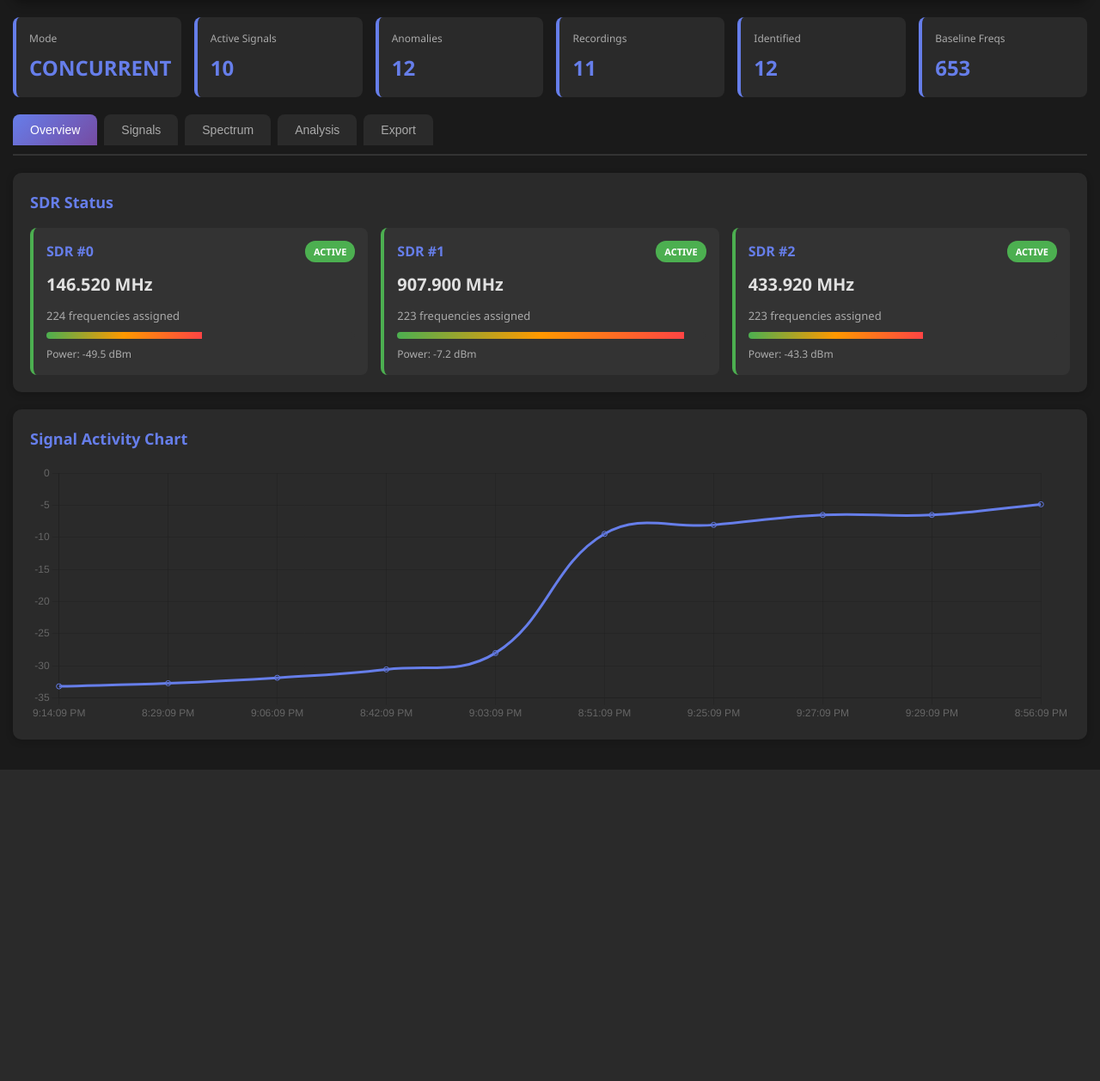
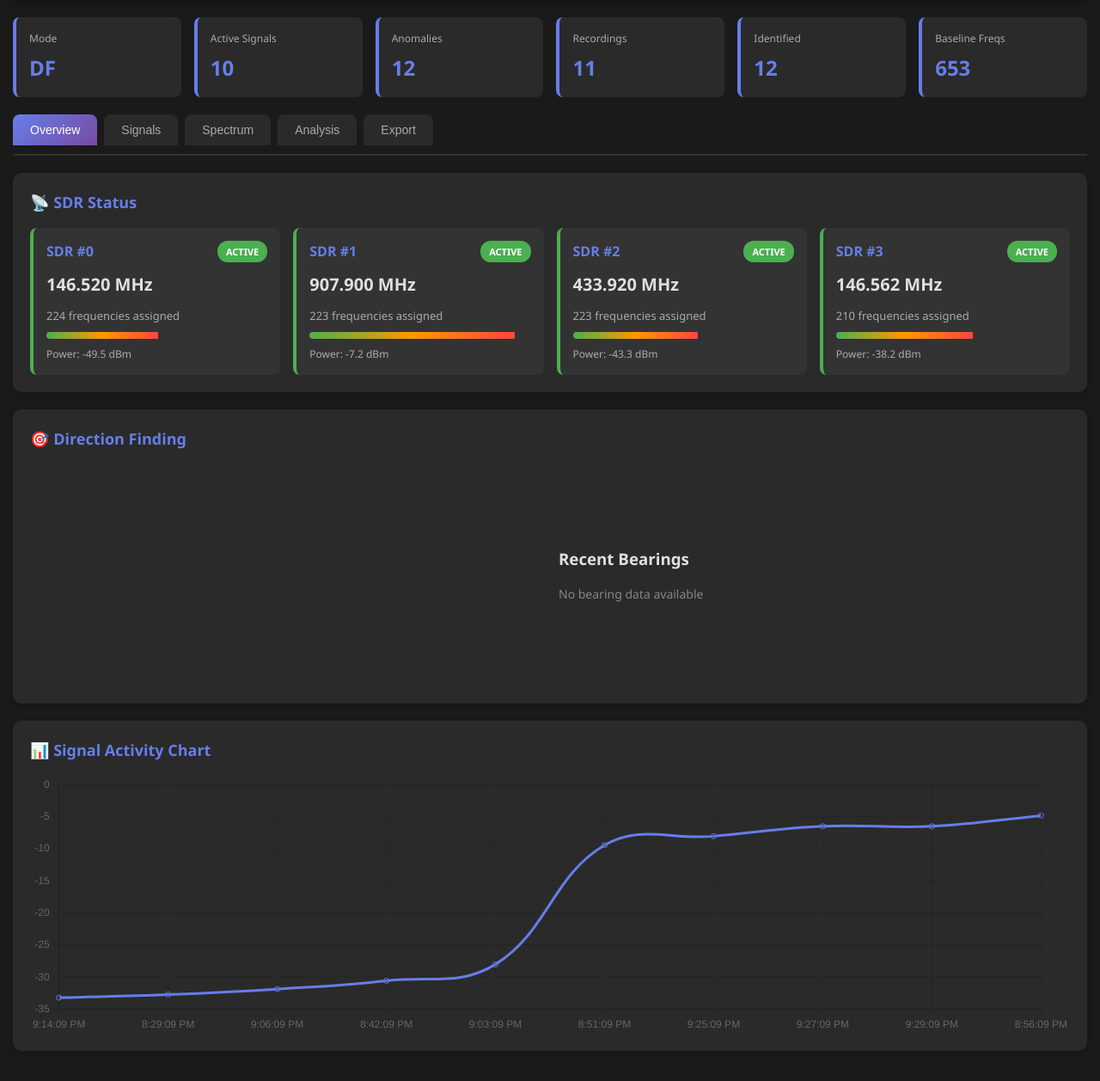
Before and after one commit to kamakauzy/ReconRaven, a Flask app: page / in a window 1280 px wide. Shown: the part 93-1350 px from the top of the page at 86% size. Before the commit the page ends 988 px from the top, so only its background shows below. Run offline with Flask 3, Linux system fonts and the light colour scheme; a map, chart or similar area stays blank.

Commit message:
Add Direction Finding (DF) visualization with 4-SDR setup and compass display to demo dashboard

```diff
--- a/visualization/templates/dashboard_enhanced.html
+++ b/visualization/templates/dashboard_enhanced.html
@@ -490,14 +490,29 @@
     <!-- Overview Tab -->
     <div class="tab-content active" id="tab-overview">
         <div class="panel">
-            <h2>SDR Status</h2>
+            <h2>📡 SDR Status</h2>
             <div class="sdr-grid" id="sdr-grid">
                 <p style="opacity: 0.5;">Loading SDR data...</p>
             </div>
         </div>
 
         <div class="panel">
-            <h2>Signal Activity Chart</h2>
+            <h2>🎯 Direction Finding</h2>
+            <div style="display: flex; gap: 20px; align-items: center; flex-wrap: wrap;">
+                <div style="flex: 1; min-width: 250px;">
+                    <canvas id="compassCanvas" width="250" height="250"></canvas>
+                </div>
+                <div style="flex: 1; min-width: 300px;">
+                    <h3 style="margin-bottom: 15px;">Recent Bearings</h3>
+                    <div id="bearings-list" style="font-size: 14px;">
+                        <p style="opacity: 0.5;">No bearing data available</p>
+                    </div>
+                </div>
+            </div>
+        </div>
+
+        <div class="panel">
+            <h2>📊 Signal Activity Chart</h2>
             <div class="chart-container">
                 <canvas id="activityChart"></canvas>
             </div>
@@ -642,6 +657,9 @@
 
             // Update charts
             updateChartData(data);
+
+            // Update bearings/DF
+            updateBearings(data.bearings || []);
         }
 
         // Update SDR grid
@@ -1031,6 +1049,103 @@
         }
 
         setTimeout(initWaterfall, 1000);
+
+        // Direction Finding Compass
+        function drawCompass(bearings) {
+            const canvas = document.getElementById('compassCanvas');
+            if (!canvas) return;
+
+            const ctx = canvas.getContext('2d');
+            const centerX = canvas.width / 2;
+            const centerY = canvas.height / 2;
+            const radius = 100;
+
+            // Clear canvas
+            ctx.clearRect(0, 0, canvas.width, canvas.height);
+
+            // Draw compass circle
+            ctx.beginPath();
+            ctx.arc(centerX, centerY, radius, 0, 2 * Math.PI);
+            ctx.strokeStyle = '#667eea';
+            ctx.lineWidth = 3;
+            ctx.stroke();
+
+            // Draw N, S, E, W markers
+            ctx.fillStyle = '#e0e0e0';
+            ctx.font = 'bold 16px sans-serif';
+            ctx.textAlign = 'center';
+            ctx.fillText('N', centerX, centerY - radius - 10);
+            ctx.fillText('S', centerX, centerY + radius + 20);
+            ctx.fillText('E', centerX + radius + 15, centerY + 5);
+            ctx.fillText('W', centerX - radius - 15, centerY + 5);
+
+            // Draw degree markers
+            ctx.strokeStyle = '#555';
+            ctx.lineWidth = 1;
+            for (let i = 0; i < 360; i += 30) {
+                const angle = (i - 90) * Math.PI / 180;
+                const x1 = centerX + Math.cos(angle) * (radius - 10);
+                const y1 = centerY + Math.sin(angle) * (radius - 10);
+                const x2 = centerX + Math.cos(angle) * radius;
+                const y2 = centerY + Math.sin(angle) * radius;
+                ctx.beginPath();
+                ctx.moveTo(x1, y1);
+                ctx.lineTo(x2, y2);
+                ctx.stroke();
+            }
+
+            // Draw bearings as arrows
+            if (bearings && bearings.length > 0) {
+                bearings.forEach((bearing, idx) => {
+                    const angle = (bearing.bearing - 90) * Math.PI / 180;
+                    const x = centerX + Math.cos(angle) * (radius - 20);
+                    const y = centerY + Math.sin(angle) * (radius - 20);
+
+                    // Draw arrow
+                    ctx.beginPath();
+                    ctx.moveTo(centerX, centerY);
+                    ctx.lineTo(x, y);
+                    ctx.strokeStyle = idx === 0 ? '#ff4444' : '#FF9800';
+                    ctx.lineWidth = 3;
+                    ctx.stroke();
+
+                    // Draw arrowhead
+                    const arrowSize = 10;
+                    const arrowAngle = 0.5;
+                    ctx.beginPath();
+                    ctx.moveTo(x, y);
+                    ctx.lineTo(
+                        x - arrowSize * Math.cos(angle - arrowAngle),
+                        y - arrowSize * Math.sin(angle - arrowAngle)
+                    );
+                    ctx.moveTo(x, y);
+                    ctx.lineTo(
+                        x - arrowSize * Math.cos(angle + arrowAngle),
+                        y - arrowSize * Math.sin(angle + arrowAngle)
+                    );
+                    ctx.stroke();
+                });
+            }
+        }
+
+        function updateBearings(bearings) {
+            drawCompass(bearings);
+
+            const list = document.getElementById('bearings-list');
+            if (!bearings || bearings.length === 0) {
+                list.innerHTML = '<p style="opacity: 0.5;">No bearing data available</p>';
+                return;
+            }
+
+            list.innerHTML = bearings.map(b => `
+                <div style="background: #333; padding: 10px; margin-bottom: 8px; border-radius: 6px; border-left: 3px solid #667eea;">
+                    <div style="font-weight: bold;">${(b.frequency_hz / 1e6).toFixed(4)} MHz</div>
+                    <div style="font-size: 13px; opacity: 0.8; margin-top: 4px;">
+                        Bearing: ${b.bearing.toFixed(1)}° | Confidence: ${(b.confidence * 100).toFixed(0)}%
+                    </div>
+                </div>
+            `).join('');
+        }
     </script>
 </body>
 </html>
--- a/web/server.py
+++ b/web/server.py
@@ -635,7 +635,7 @@ class SDRDashboardServer:
                 'detection_count': random.randint(1, 8)
             })
 
-        # Generate SDR assignments
+        # Generate SDR assignments (4 SDRs for DF mode)
         demo_sdr_assignments = [
             {
                 'index': 0,
@@ -666,14 +666,46 @@ class SDRDashboardServer:
                 'status': 'active',
                 'current_freq': 433.920e6,
                 'signal_strength': random.uniform(-45, -35)
+            },
+            {
+                'index': 3,
+                'freq_count': 210,
+                'bands': ['2m: 144.30 - 147.60 MHz (12 freqs)',
+                         '70cm: 420.30 - 449.60 MHz (120 freqs)',
+                         'ISM915: 902.30 - 927.60 MHz (78 freqs)'],
+                'status': 'active',
+                'current_freq': 146.562e6,
+                'signal_strength': random.uniform(-40, -25)
+            }
+        ]
+
+        # Generate bearing data for DF visualization
+        demo_bearings = [
+            {
+                'frequency_hz': 907.8e6,
+                'bearing': 45.0,
+                'confidence': 0.85,
+                'timestamp': (base_time - timedelta(minutes=2)).isoformat()
+            },
+            {
+                'frequency_hz': 146.520e6,
+                'bearing': 135.0,
+                'confidence': 0.92,
+                'timestamp': (base_time - timedelta(minutes=5)).isoformat()
+            },
+            {
+                'frequency_hz': 433.920e6,
+                'bearing': 270.0,
+                'confidence': 0.78,
+                'timestamp': (base_time - timedelta(minutes=8)).isoformat()
             }
         ]
 
         return {
-            'mode': 'concurrent',
+            'mode': 'df',  # Direction Finding mode with 4 SDRs
             'status': 'monitoring',
             'scanning': True,
-            'sdr_count': 3,
+            'sdr_count': 4,
             'active_count': len([s for s in demo_signals if s['detection_count'] > 5]),
             'anomaly_count': len(demo_signals),
             'recording_count': len([s for s in demo_signals if s['recorded']]),
@@ -682,6 +714,7 @@ class SDRDashboardServer:
             'anomalies': demo_signals,
             'identified_devices': [s for s in demo_signals if s.get('device_name')],
             'sdr_assignments': demo_sdr_assignments,
+            'bearings': demo_bearings,
             'gps': {
                 'latitude': 40.7128,
                 'longitude': -74.0060,
```
